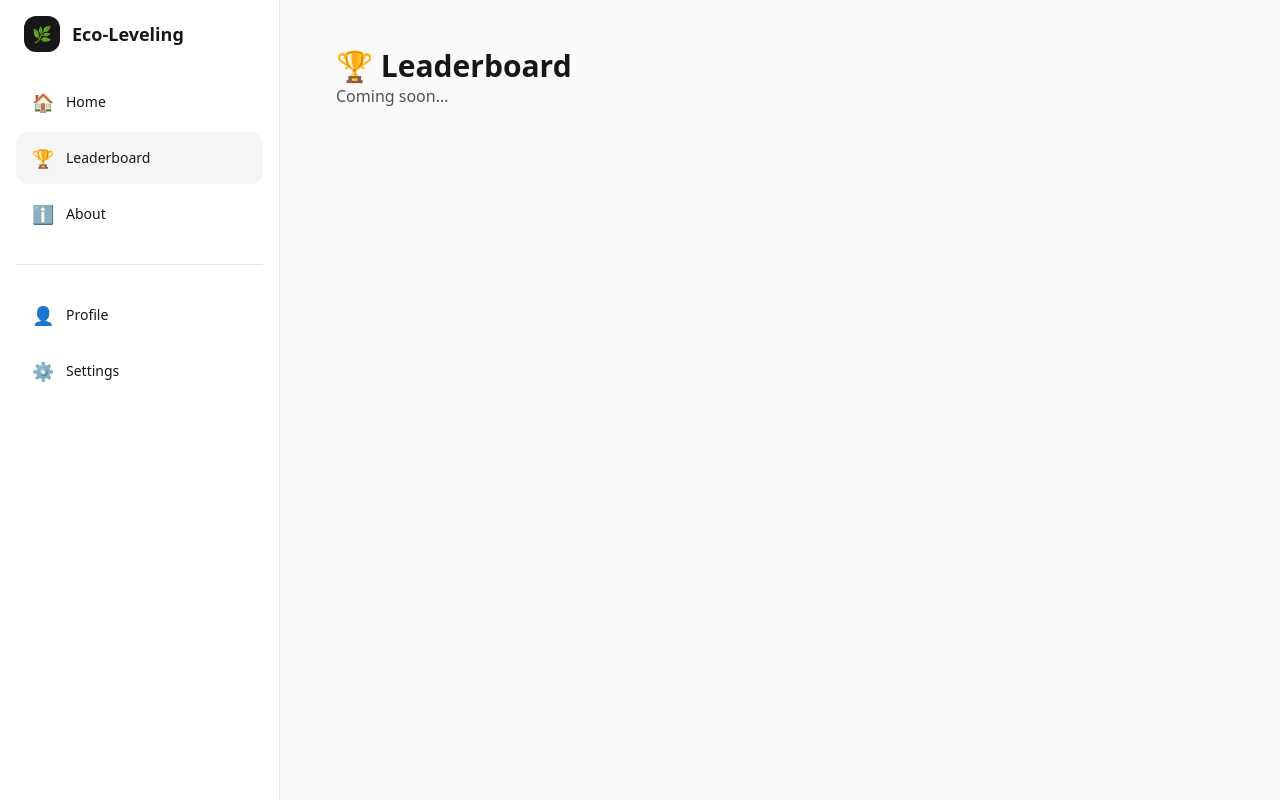
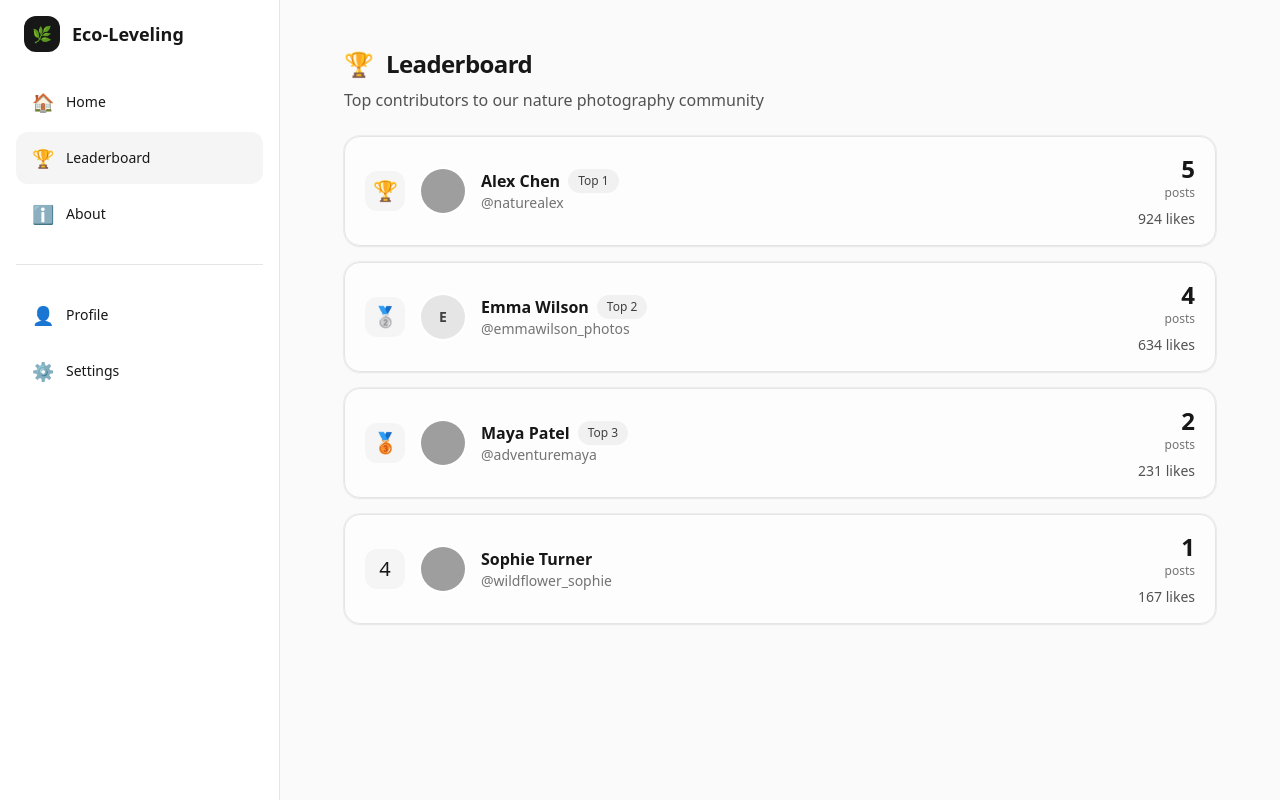
Before and after one commit to sk4rm/sjsu-cs160-project, a React (Vite) app in the folder frontend/: page /leaderboard in a window 1280 px wide. Built offline with nearby package versions, Linux system fonts and the light colour scheme; grey boxes are pictures that could not be loaded.

Commit message:
Leaderboard UI

```diff
--- a/frontend/src/pages/Leaderboard.tsx
+++ b/frontend/src/pages/Leaderboard.tsx
@@ -1,8 +1,139 @@
+import React from "react";
+
+type Leader = {
+  id: number;
+  name: string;
+  handle: string;
+  avatarUrl?: string | null;
+  initial?: string;          // fallback if no avatar
+  posts: number;
+  likes: number;
+};
+
+const leaders: Leader[] = [
+  {
+    id: 1,
+    name: "Alex Chen",
+    handle: "@naturealex",
+    avatarUrl: "https://images.unsplash.com/photo-1494790108377-be9c29b29330?q=80&w=256&auto=format&fit=crop",
+    posts: 5,
+    likes: 924,
+  },
+  {
+    id: 2,
+    name: "Emma Wilson",
+    handle: "@emmawilson_photos",
+    initial: "E",
+    posts: 4,
+    likes: 634,
+  },
+  {
+    id: 3,
+    name: "Maya Patel",
+    handle: "@adventuremaya",
+    avatarUrl: "https://images.unsplash.com/photo-1544005313-94ddf0286df2?q=80&w=256&auto=format&fit=crop",
+    posts: 2,
+    likes: 231,
+  },
+  {
+    id: 4,
+    name: "Sophie Turner",
+    handle: "@wildflower_sophie",
+    avatarUrl: "https://images.unsplash.com/photo-1524504388940-b1c1722653e1?q=80&w=256&auto=format&fit=crop",
+    posts: 1,
+    likes: 167,
+  },
+];
+
+function RankIcon({ rank }: { rank: number }) {
+  const map: Record<number, string> = { 1: "🏆", 2: "🥈", 3: "🥉" };
+  return <span className="text-xl">{map[rank] ?? `${rank}`}</span>;
+}
+
+function Badge({ text }: { text: string }) {
+  return (
+    <span className="ml-2 rounded-full bg-neutral-900/5 px-2.5 py-1 text-xs font-medium text-neutral-700">
+      {text}
+    </span>
+  );
+}
+
+function Avatar({
+  url,
+  initial,
+  alt,
+}: {
+  url?: string | null;
+  initial?: string;
+  alt: string;
+}) {
+  return url ? (
+    <img
+      src={url}
+      alt={alt}
+      className="h-11 w-11 rounded-full object-cover ring-2 ring-white"
+    />
+  ) : (
+    <div className="flex h-11 w-11 items-center justify-center rounded-full bg-neutral-200 text-sm font-semibold text-neutral-700 ring-2 ring-white">
+      {initial ?? alt[0]}
+    </div>
+  );
+}
+
+function LeaderRow({ rank, user }: { rank: number; user: Leader }) {
+  return (
+    <div className="rounded-2xl border border-neutral-200 bg-white/70 px-5 py-4 shadow-sm ring-1 ring-neutral-200/60 hover:ring-neutral-300 transition">
+      <div className="flex items-center justify-between gap-4">
+        {/* left cluster */}
+        <div className="flex items-center gap-4">
+          <div className="flex h-10 w-10 items-center justify-center rounded-xl bg-neutral-100">
+            <RankIcon rank={rank} />
+          </div>
+
+          <Avatar url={user.avatarUrl} initial={user.initial} alt={user.name} />
+
+          <div className="min-w-0">
+            <div className="flex items-center">
+              <p className="truncate text-base font-semibold text-neutral-900">
+                {user.name}
+              </p>
+              {rank <= 3 && <Badge text={`Top ${rank}`} />}
+            </div>
+            <p className="truncate text-sm text-neutral-500">{user.handle}</p>
+          </div>
+        </div>
+
+        {/* right stats */}
+        <div className="text-right leading-tight">
+          <div className="text-2xl font-bold">{user.posts}</div>
+          <div className="text-xs text-neutral-500">posts</div>
+          <div className="mt-2 text-sm text-neutral-600">{user.likes} likes</div>
+        </div>
+      </div>
+    </div>
+  );
+}
+
 export default function Leaderboard() {
-    return (
-      <div className="p-6">
-        <h1 className="text-3xl font-bold">🏆 Leaderboard</h1>
-        <p className="text-neutral-600">Coming soon…</p>
+  return (
+    <div className="px-4 pb-12 pt-6 md:px-8">
+      {/* header */}
+      <header className="mb-6">
+        <div className="flex items-center gap-3">
+          <span className="text-2xl">🏆</span>
+          <h1 className="text-2xl font-bold tracking-tight">Leaderboard</h1>
+        </div>
+        <p className="mt-2 text-neutral-600">
+          Top contributors to our nature photography community
+        </p>
+      </header>
+
+      {/* list */}
+      <div className="space-y-4">
+        {leaders.map((u, i) => (
+          <LeaderRow key={u.id} rank={i + 1} user={u} />
+        ))}
       </div>
-    );
-  }
+    </div>
+  );
+}
```
Also changed, not shown: 1 other file (tests, documents, lock files or other folders).
